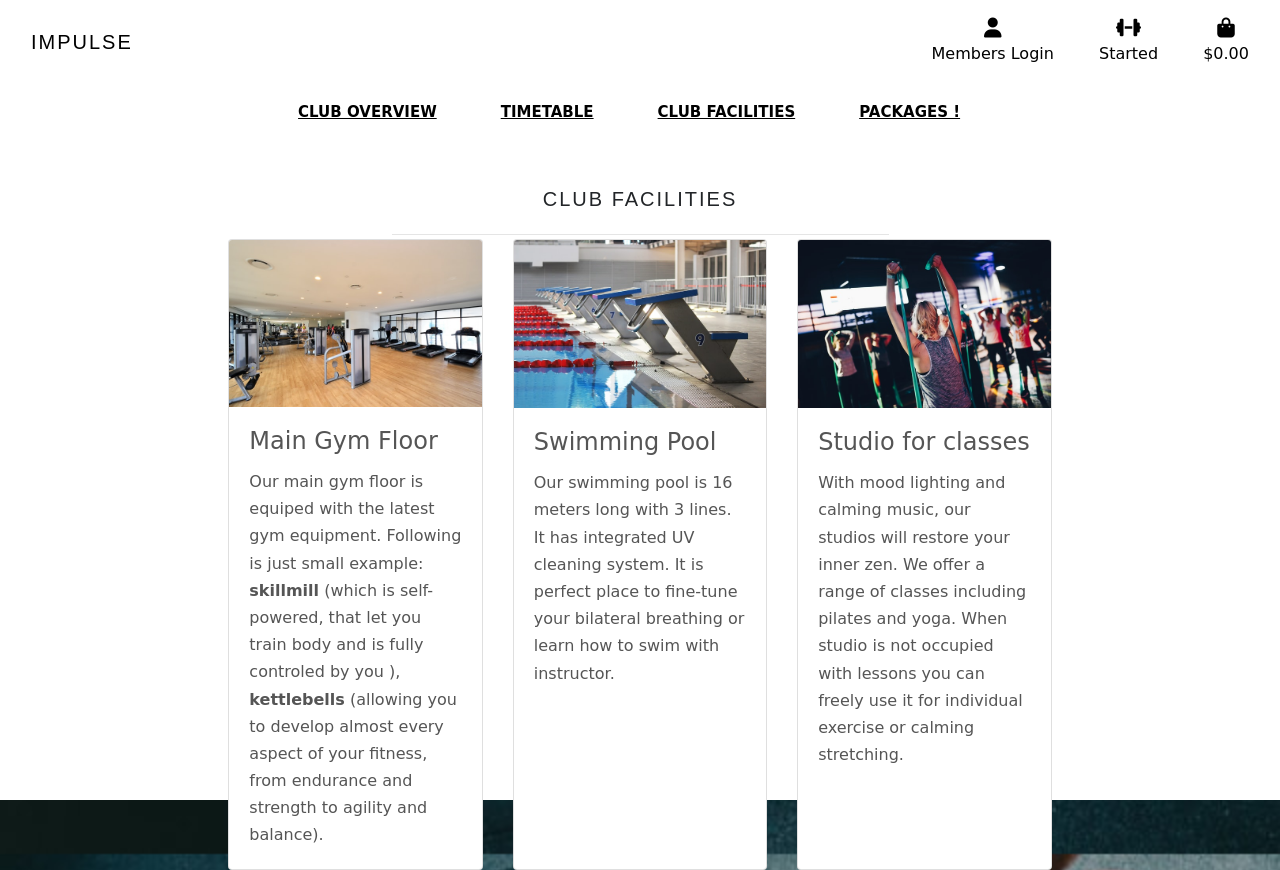
After one commit to Code-Institute-Submissions/VKirijanova-Impulse_NovResub, a Django app: page /facilities in a window 1280 px wide. The commit adds this page. Run offline with Django 3.2, Linux system fonts and the light colour scheme; some libraries are stand-ins or nearby versions; some web fonts are replaced.

Commit message:
styled new pages

```diff
--- a/main/templates/main/cluboverview.html
+++ b/main/templates/main/cluboverview.html
@@ -19,7 +19,7 @@
             </div>
         </div>
         <div class="row">
-            <div class="content">
+            <div class="package-container col-10 offset-1">
                 <h5>
                     Impulse is the brand new gym in London. Our mission to encourage people to be active.
                     The key elements is affordable membership fees, no fixed term contracts, and you can choose
--- /dev/null
+++ b/main/templates/main/facilities.html
@@ -0,0 +1,60 @@
+{% extends "base.html" %}
+{% load static %}
+
+{% block page_header %}
+    <div class="container header-container">
+        <div class="row">
+            <div class="col"></div>
+        </div>
+    </div>
+{% endblock %}
+
+{% block content%}
+    <div class="overlay"></div>
+    <div class="container">
+        <div class="row">
+            <div class="col text-center mt-3">
+                <h2 class="logo-font">Club Facilities</h2>
+                <hr class="w-50 mb-1">
+            </div>
+        </div>
+        <div class="row">
+            <div class="package-container col-10 offset-1">
+                <div class="card-deck" >
+                    <div class="card" style="width:300px">
+                        <img class="card-img-top" src="/media/allgym1.jpg" alt="Card image">
+                        <div class="card-body">
+                            <h4 class="card-title">Main Gym Floor</h4>
+                            <p class="card-text">
+                                Our main gym floor is equiped with the latest gym equipment. Following is just small example: <strong>skillmill</strong> (which is self-powered,
+                                that let you train body and is fully controled by you ), <strong>kettlebells</strong> (allowing you to develop almost every
+                                aspect of your fitness, from endurance and strength to agility and balance).
+                            </p>
+                        </div>
+                    </div>
+                    <div class="card" style="width:300px">
+                        <img class="card-img-top" src="/media/swimmingpool1.jpg" alt="Card image">
+                        <div class="card-body">
+                            <h4 class="card-title">Swimming Pool</h4>
+                            <p class="card-text">
+                                Our swimming pool is 16 meters long with 3 lines. It has integrated UV cleaning system.
+                                It is perfect place to fine-tune your bilateral breathing or learn how to swim with instructor.
+                            </p>
+                        </div>
+                    </div>
+                    <div class="card" style="width:300px">
+                        <img class="card-img-top" src="/media/groupsession2.jpg" alt="Card image">
+                        <div class="card-body">
+                            <h4 class="card-title">Studio for classes</h4>
+                            <p class="card-text">
+                                With mood lighting and calming music, our studios will restore your inner zen. We offer a range
+                                of classes including pilates and yoga. When studio is not occupied with lessons you can freely
+                                use it for individual exercise or calming stretching.
+                            </p>
+                        </div>
+                    </div>
+                </div>
+            </div>
+        </div>
+    </div>
+{% endblock %}
--- a/main/templates/main/timetable.html
+++ b/main/templates/main/timetable.html
@@ -19,7 +19,7 @@
             </div>
         </div>
         <div class="row">
-            <div class="content">
+            <div class="package-container col-10 offset-1">
                 <div class="container" id="timetable">
                     <div class="row">
                         <div class="col-xl-12 col-lg-12 col-md-12 col-sm-12 col-12 text-center mb30">
--- a/main/urls.py
+++ b/main/urls.py
@@ -5,4 +5,5 @@ urlpatterns = [
     path('', views.index, name='main'),
     path('cluboverview', views.cluboverview, name='cluboverview'),
     path('timetable', views.timetable, name='timetable'),
+    path('facilities', views.facilities, name='facilities'),
 ]
--- a/main/views.py
+++ b/main/views.py
@@ -14,3 +14,7 @@ def cluboverview(request):
 
 def timetable(request):
     return render(request, 'main/timetable.html')
+
+
+def facilities(request):
+    return render(request, 'main/facilities.html')
--- a/templates/includes/main-nav.html
+++ b/templates/includes/main-nav.html
@@ -10,51 +10,15 @@
                 <u>Timetable</u>
             </a>
         </li>
-
         <li class="nav-item dropdown">
-        <button type="button" class="collapsible logo-font font-weight-bold mr-5">Club Facilities</button>
-        <div class="content">
-            <div class="card-deck" >
-                <div class="card" style="width:400px">
-                    <img class="card-img-top" src="/media/allgym1.jpg" alt="Card image">
-                    <div class="card-body">
-                        <h4 class="card-title">Main Gym Floor</h4>
-                        <p class="card-text">
-                            Our main gym floor is equiped with the latest gym equipment. Following is just small example: <strong>skillmill</strong> (which is self-powered,
-                            that let you train body and is fully controled by you ), <strong>kettlebells</strong> (allowing you to develop almost every
-                            aspect of your fitness, from endurance and strength to agility and balance).
-                        </p>
-                    </div>
-                </div>
-                <div class="card" style="width:400px">
-                    <img class="card-img-top" src="/media/swimmingpool1.jpg" alt="Card image">
-                    <div class="card-body">
-                        <h4 class="card-title">Swimming Pool</h4>
-                        <p class="card-text">
-                            Our swimming pool is 16 meters long with 3 lines. It has integrated UV cleaning system.
-                            It is perfect place to fine-tune your bilateral breathing or learn how to swim with instructor.
-                        </p>
-                    </div>
-                </div>
-                <div class="card" style="width:400px">
-                    <img class="card-img-top" src="/media/groupsession2.jpg" alt="Card image">
-                    <div class="card-body">
-                        <h4 class="card-title">Studio for classes</h4>
-                        <p class="card-text">
-                            With mood lighting and calming music, our studios will restore your inner zen. We offer a range
-                            of classes including pilates and yoga. When studio is not occupied with lessons you can freely
-                            use it for individual exercise or calming stretching.
-                        </p>
-                    </div>
-                </div>
-            </div>
-        </div>
+            <a class="collapsible logo-font font-weight-bold mr-5 nav-link text-black" href="{% url 'facilities' %}" aria-haspopup="true" aria-expanded="false">
+                <u>Club Facilities</u>
+            </a>
         </li>
-
         <li class="nav-item dropdown">
-        <a class="collapsible logo-font font-weight-bold mr-5 nav-link text-black" href="{% url 'packages' %}" aria-haspopup="true" aria-expanded="false">
-            <u>Packages !</u>
-        </a>
+            <a class="collapsible logo-font font-weight-bold mr-5 nav-link text-black" href="{% url 'packages' %}" aria-haspopup="true" aria-expanded="false">
+                <u>Packages !</u>
+            </a>
         </li>
     </ul>
 </div>
```
